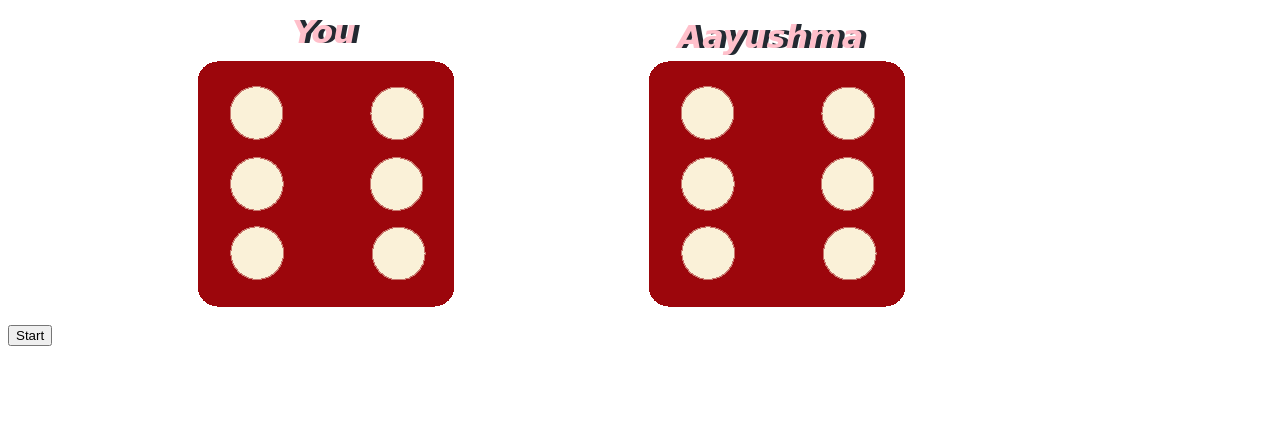
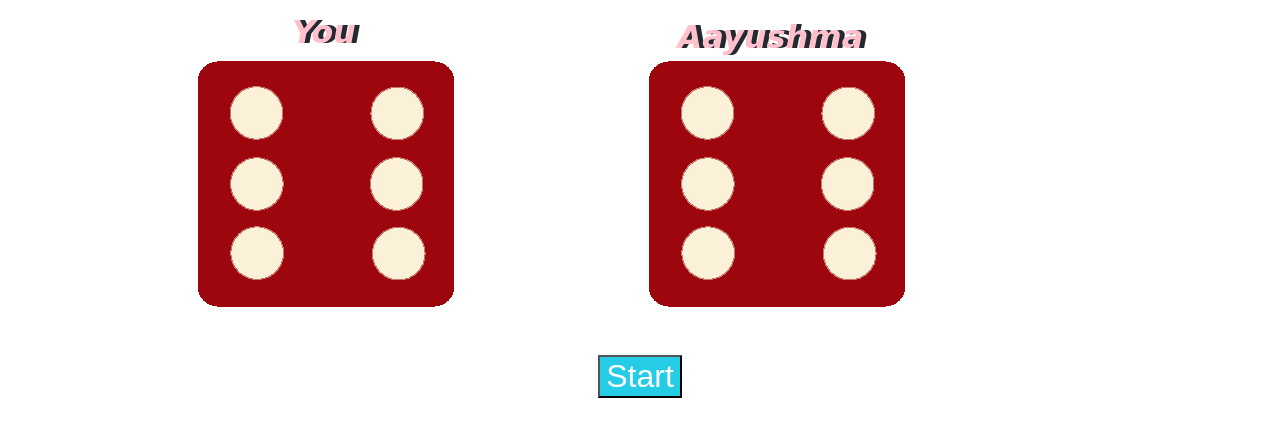
Before and after one commit to Ayushma00/game, a plain HTML site: page index.html in a window 1280 px wide. Shown: the part 350-786 px from the top of the page. Drawn offline with Linux system fonts and the light colour scheme.

Commit message:
Update web.css

```diff
--- a/web.css
+++ b/web.css
@@ -34,6 +34,28 @@ h2 {
   text-shadow: 5px 0 #232931;
   font-size: 2rem;
     color: pink;}
+.btn {
+  background-color: #25cce6;
+  color: #ffffff;
+  font-size: 2rem;
+  font-family: 'Montserrat', sans-serif;
+  text-align: center;
+}
+
+.btn:hover {
+  background-color: #5cbf2a;
+}
+
+.btn:active {
+  position: relative;
+  top: 1px;
+}
+
+.button {
+  text-align: center;
+  margin: 30px auto;
+}
+
 .fot{
   text-align: center;
   margin-top: 40em;
```
